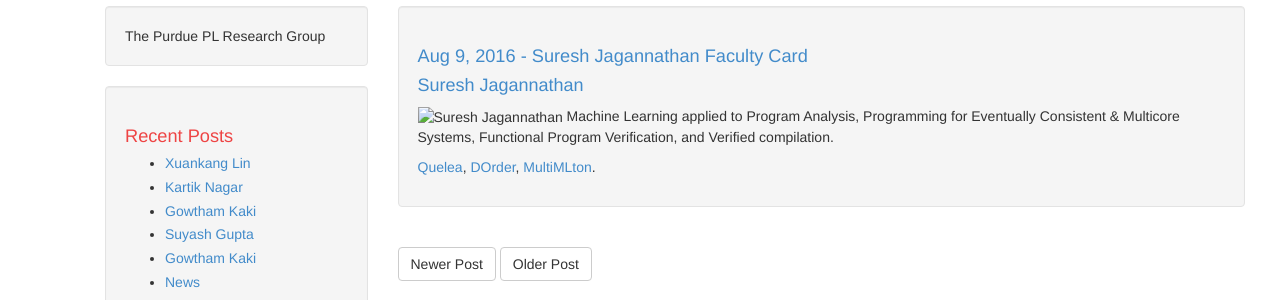
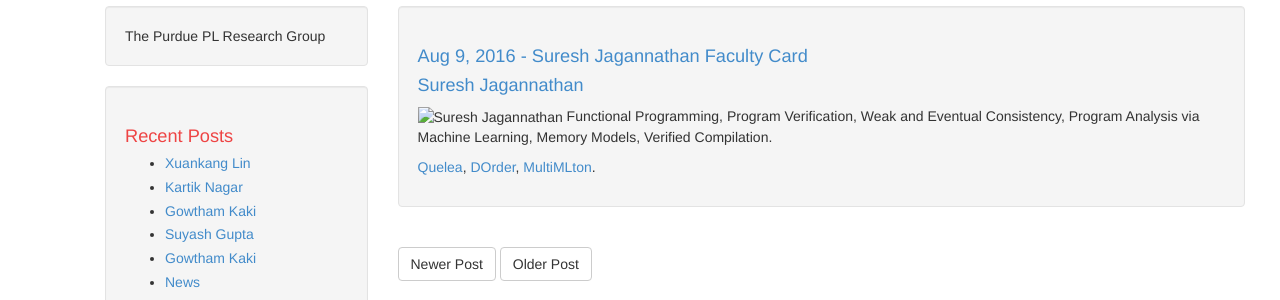
Before and after one commit to gowthamk/PurPLWebsite, a Jekyll site: the page built from _posts/2016-09-09-suresh.markdown, in a window 1280 px wide. Shown: the part 202-502 px from the top of the page. Built offline with Jekyll 4.4.1, drawn with Linux system fonts in a browser that asks for light colours.

Commit message:
Suresh's card edited.

```diff
--- a/_posts/2016-09-09-suresh.markdown
+++ b/_posts/2016-09-09-suresh.markdown
@@ -8,10 +8,9 @@ date: 2016-08-09 22:00:00
 #### [Suresh Jagannathan](https://www.cs.purdue.edu/homes/suresh/) ####
 
 ![Suresh Jagannathan](assets/suresh.png)
-Machine Learning applied to Program Analysis,
-Programming for Eventually Consistent & Multicore Systems,
-Functional Program Verification,
-and Verified compilation.
+Functional Programming, Program Verification, Weak and Eventual
+Consistency, Program Analysis via Machine Learning, Memory Models,
+Verified Compilation.
 
 [Quelea](http://gowthamk.github.io/Quelea),
 [DOrder](https://github.com/rowangithub/DOrder),
```
